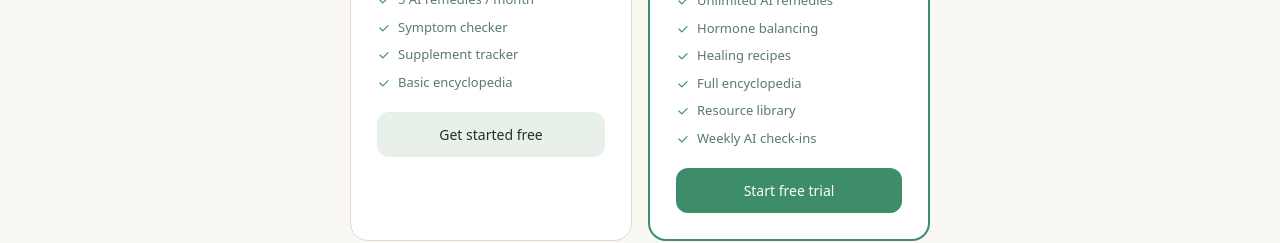
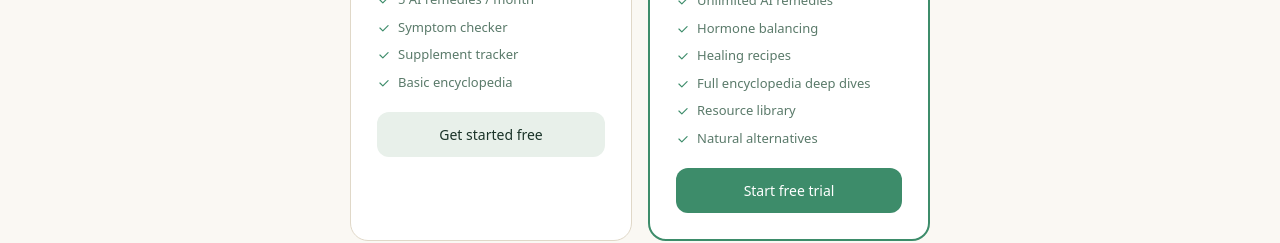
Before and after one commit to kpur99/nouriwell, a Next.js app: page / in a window 1280 px wide. Shown: the part 3178-3421 px from the top of the page. Built offline with nearby package versions, Linux system fonts and the light colour scheme.

Commit message:
Update Pro plan features on homepage

```diff
--- a/app/page.tsx
+++ b/app/page.tsx
@@ -202,7 +202,7 @@ export default function Home() {
             {
               name: 'Root', badge: 'Pro', badgeBg: '#ede8f5', badgeColor: '#4a3589',
               price: '$12', period: '/ month', featured: true,
-              features: ['Unlimited AI remedies', 'Hormone balancing', 'Healing recipes', 'Full encyclopedia', 'Resource library', 'Weekly AI check-ins'],
+              features: ['Unlimited AI remedies', 'Hormone balancing', 'Healing recipes', 'Full encyclopedia deep dives', 'Resource library', 'Natural alternatives'],
               cta: 'Start free trial', ctaBg: '#3d8c6a', ctaColor: '#fff', href: '/signup'
             },
           ].map(p => (
```
